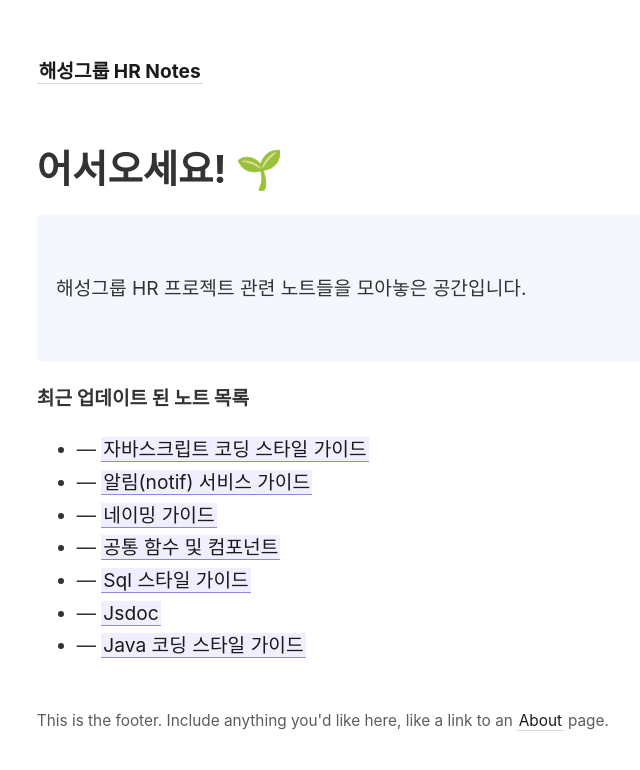
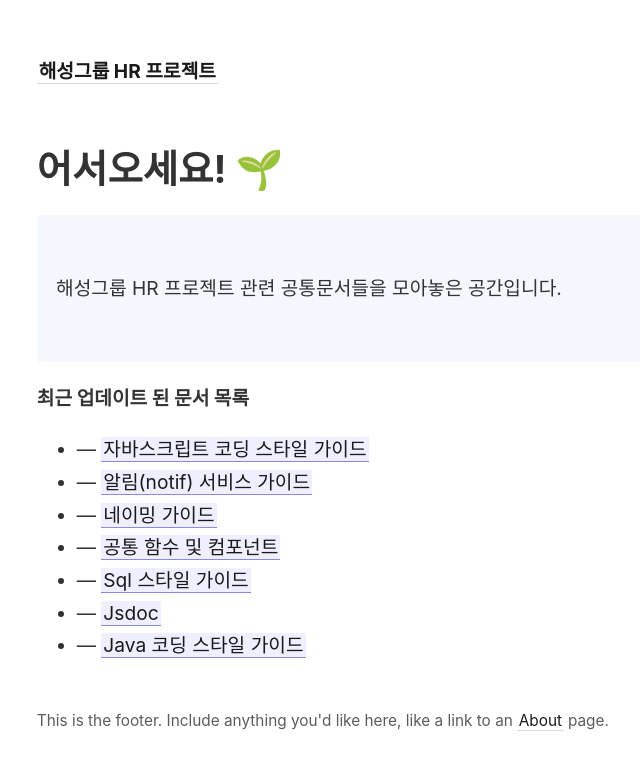
Before and after one commit to omare98/hs, a Jekyll site: the page built from _pages/index.md, in a window 1280 px wide. Shown: the top 770 px of the page, without its empty margins (40-680 px from the left). Built offline with Jekyll 4.4.1, drawn with Linux system fonts in a browser that asks for light colours.

Commit message:
타이틀 수정

```diff
--- a/_config.yml
+++ b/_config.yml
@@ -1,4 +1,4 @@
-title:               해성그룹 HR Notes
+title:               해성그룹 HR 프로젝트
 include:             ['_pages']
 exclude:             ['_includes/notes_graph.json']
 # You may need to change the base URL depending on your deploy configuration.
--- a/_pages/index.md
+++ b/_pages/index.md
@@ -8,10 +8,10 @@ permalink: /
 # 어서오세요! 🌱
 
 <p style="padding: 3em 1em; background: #f5f7ff; border-radius: 4px;">
-  해성그룹 HR 프로젝트 관련 노트들을 모아놓은 공간입니다.
+  해성그룹 HR 프로젝트 관련 공통문서들을 모아놓은 공간입니다.
 </p>
 
-<strong>최근 업데이트 된 노트 목록</strong>
+<strong>최근 업데이트 된 문서 목록</strong>
 
 <ul>
   {% assign recent_notes = site.notes | sort: "last_modified_at_timestamp" | reverse %}
```
